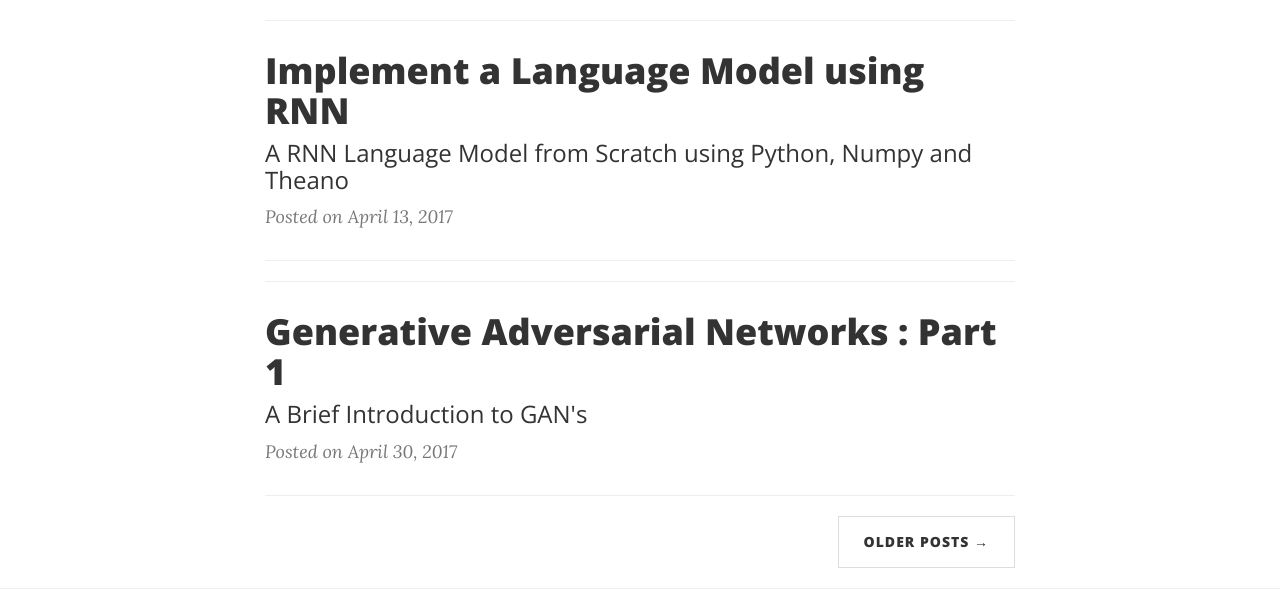
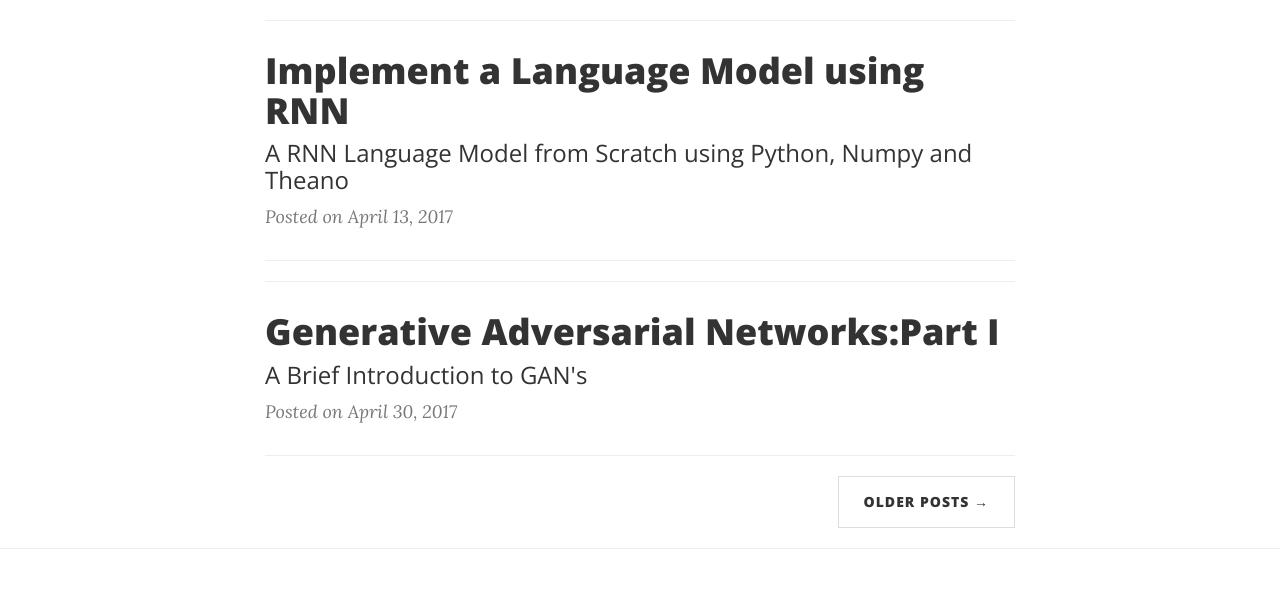
Before and after one commit to anujdutt9/projects, a website: page index.html in a window 1280 px wide. Shown: the part 691-1288 px from the top of the page. Drawn offline with nearby package versions, Linux system fonts and the light colour scheme.

Commit message:
index edited

```diff
--- a/index.html
+++ b/index.html
@@ -115,7 +115,7 @@
                <div class="post-preview">
                     <a href="GAN.html">
                         <h2 class="post-title">
-                            Generative Adversarial Networks : Part 1
+                            Generative Adversarial Networks:Part I
                         </h2>
 						<h3 class="post-subtitle">
                             A Brief Introduction to GAN's
```
